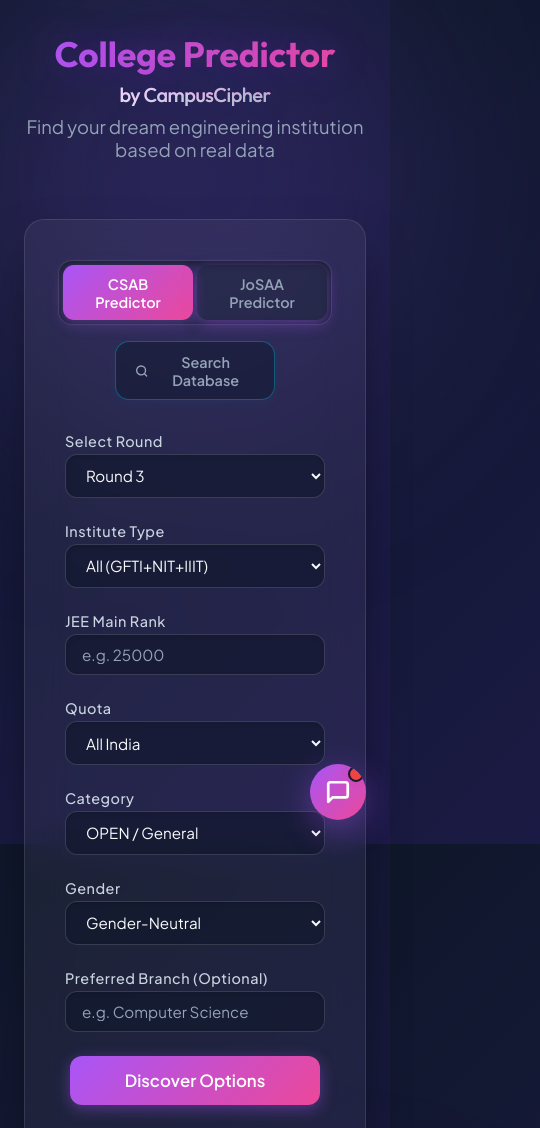
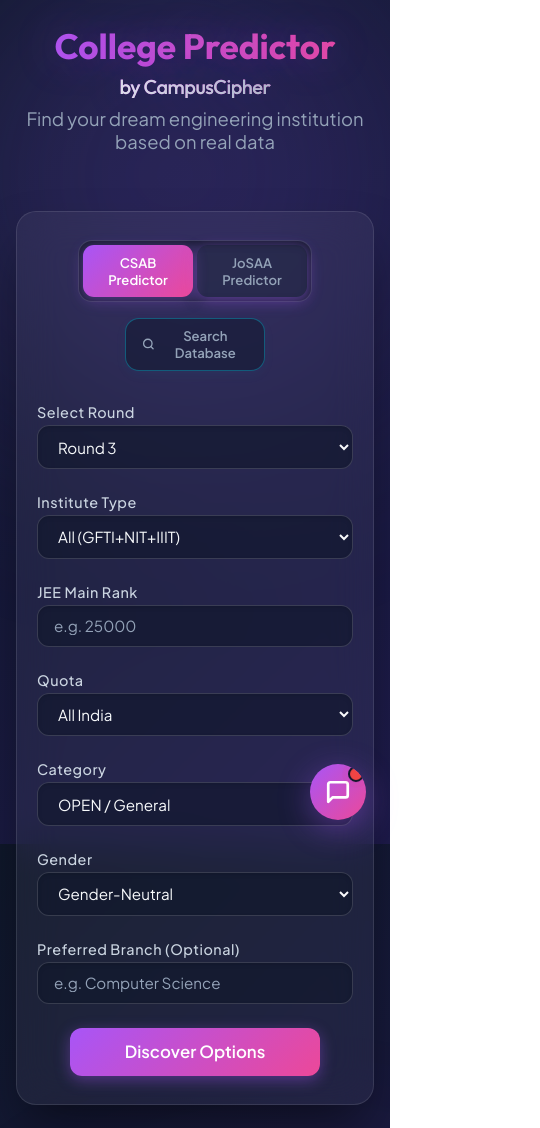
Before and after one commit to aadil2codes/College-Predictor-2026, a website: page index.html in a window 390 px wide. Shown: the top 1128 px of the page, 540 px wide, since content can reach past the window. Drawn offline with nearby package versions, Linux system fonts and the light colour scheme; no server answers.

Commit message:
fixed mobile horizontal scrolling and optimized card padding responsiveness

```diff
--- a/index.html
+++ b/index.html
@@ -79,7 +79,7 @@
             box-sizing: border-box;
             background-attachment: fixed;
             position: relative;
-            overflow: visible; /* Prevent dual scrollbars by letting html handle scrolling */
+            overflow-x: hidden; /* Hides horizontal glow overflows while letting html govern vertical scrolls */
         }
 
         /* Ambient background glow (optimized with GPU acceleration for lag-free scrolling) */
@@ -824,6 +824,9 @@
 
         /* Responsive Breakpoints */
         @media (max-width: 900px) {
+            body {
+                padding: 1.5rem 1rem;
+            }
             .main-content {
                 flex-direction: column;
                 align-items: center;
@@ -834,6 +837,7 @@
                 max-width: 500px;
                 position: relative;
                 top: 0;
+                padding: 1.75rem 1.25rem; /* Reduced padding to maximize content width on smaller screens */
             }
             .results-area {
                 width: 100%;
@@ -1133,6 +1137,16 @@
                 background: linear-gradient(to right, #ffffff, var(--text-muted)) !important;
                 -webkit-background-clip: text !important;
                 -webkit-text-fill-color: transparent !important;
+            }
+            .predictor-tab {
+                width: 110px !important;
+                font-size: 0.82rem !important;
+                padding: 0.55rem 0.6rem !important;
+            }
+            .search-tab-standalone {
+                width: 140px !important;
+                font-size: 0.82rem !important;
+                padding: 0.55rem 1rem !important;
             }
         }
 
```
